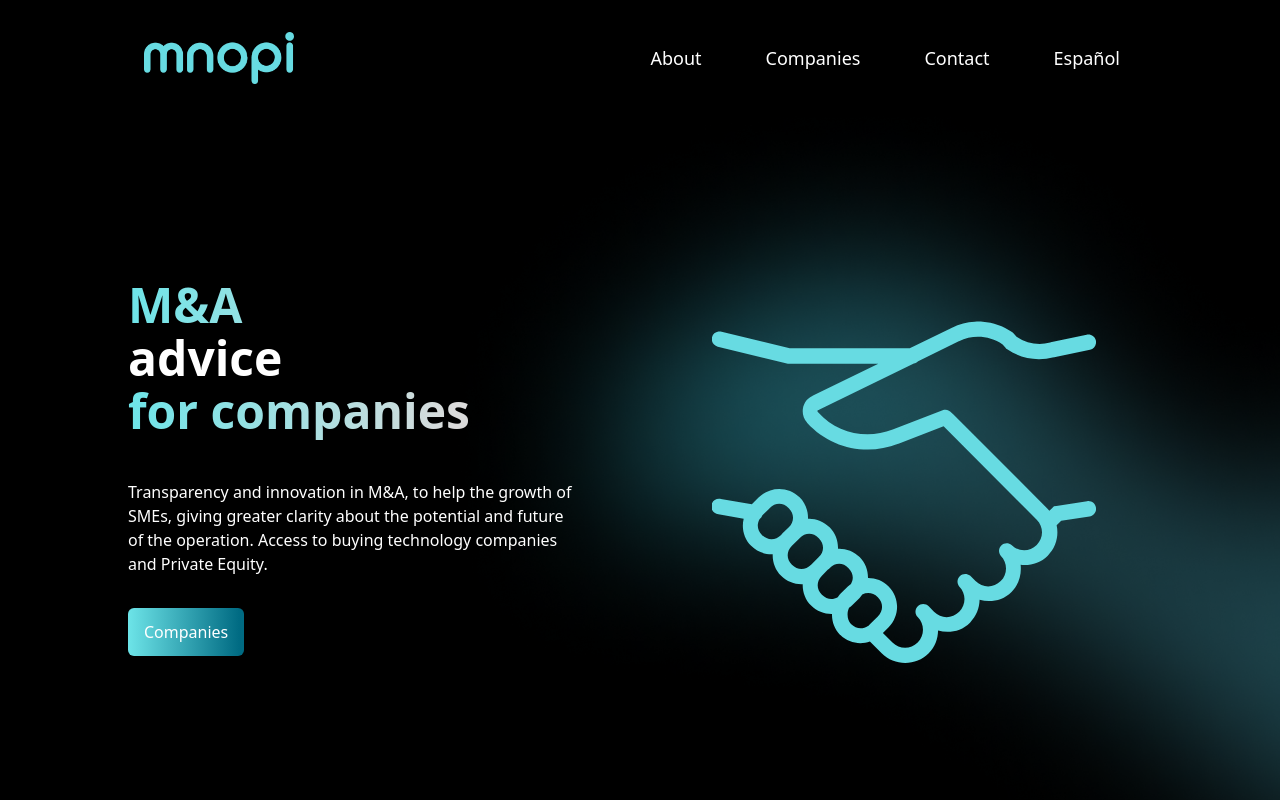
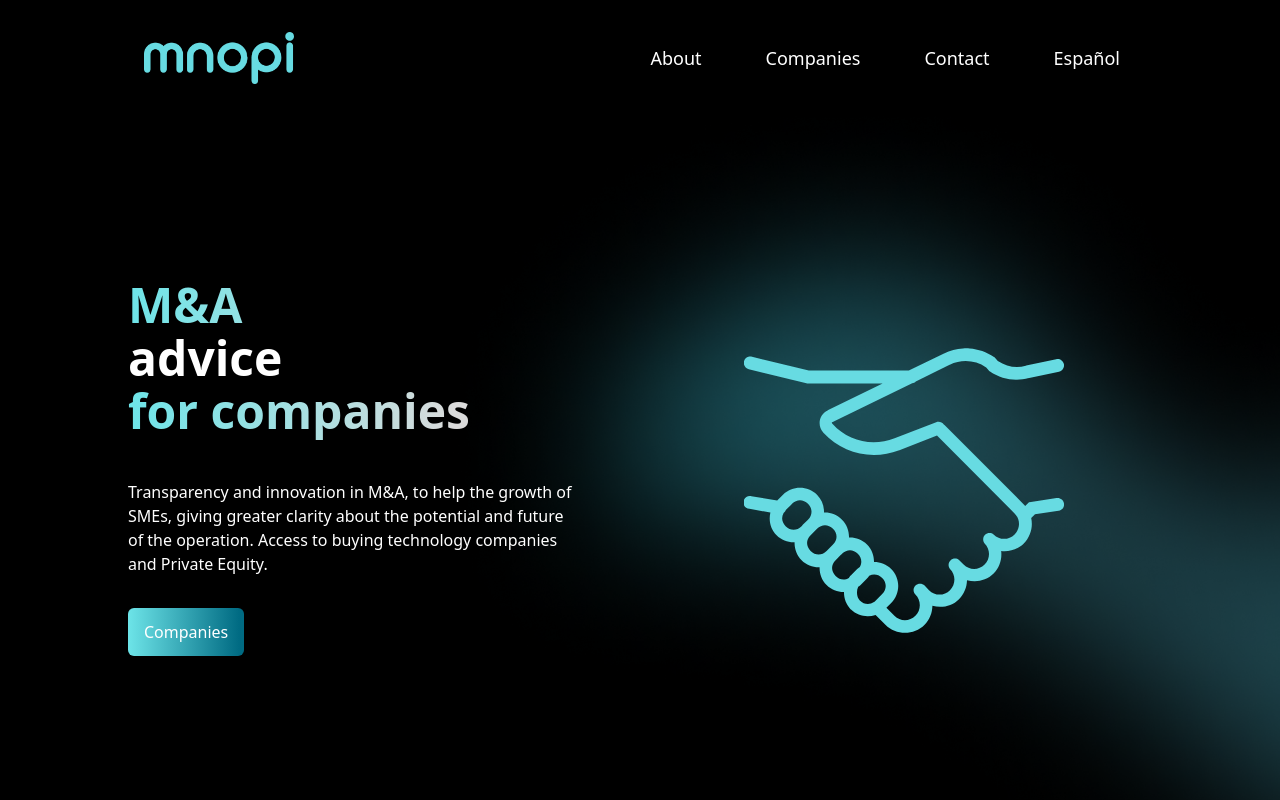
Before and after one commit to j5pu/fatilum, a Next.js app: page /en in a window 1280 px wide. Shown: the top 800 px of the page. Built offline with nearby package versions, Linux system fonts and the light colour scheme.

Commit message:
Reduce handshake icon size on desktop
Changed from w-full to md:w-80 to prevent oversizing on macOS browser.
Image is now 256px on mobile, 320px on desktop.

Co-authored-by: Copilot <223556219+Copilot@users.noreply.github.com>

```diff
--- a/src/components/About/About.tsx
+++ b/src/components/About/About.tsx
@@ -50,7 +50,7 @@ export function About() {
                     </div>
                     <MotionTransition className="flex items-center justify-center">
                         <Image src="/assets/Handshake.svg" alt="Card" width={300} height={300}
-                               className="h-auto w-64 md:w-full md:max-w-sm" />
+                               className="h-auto w-64 md:w-80" />
                     </MotionTransition>
                 </div>
             </div>
```
